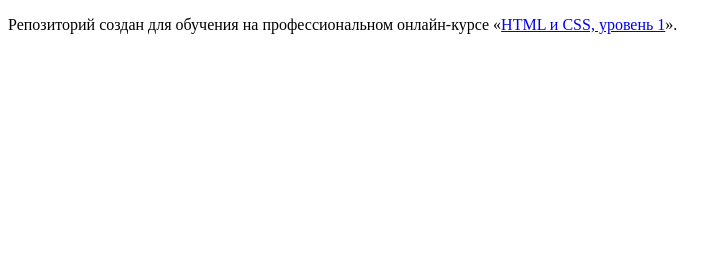
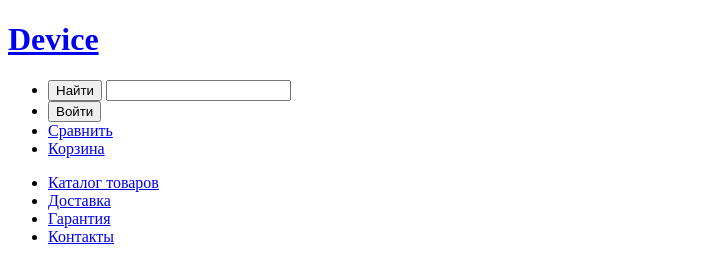
Before and after one commit to webdotG/1567833-device-29, a plain HTML site: page index.html in a window 1280 px wide. Shown: the whole page, without its empty margins (0-727 px from the left). Drawn offline with Linux system fonts and the light colour scheme.

Commit message:
index header

```diff
--- a/index.html
+++ b/index.html
@@ -5,8 +5,24 @@
   <title>HTML Academy: Девайс</title>
 </head>
 <body>
-
-    <p>Репозиторий создан для обучения на профессиональном онлайн‑курсе «<a href="https://htmlacademy.ru/intensive/htmlcss">HTML и CSS, уровень 1</a>».</p>
-
+<header>
+  <a href="index.html"><h1>Device</h1></a>
+  <ul>
+    <li>
+      <button>Найти</button>
+      <input type="text" size="20"></li>
+    <li>
+      <button>Войти</button>
+    </li>
+    <li><a href="#">Сравнить</a></li>
+    <li><a href="#">Корзина</a></li>
+  </ul>
+  <ul>
+    <li><a href="Catalog.html">Каталог товаров</a</li>
+    <li><a href="#">Доставка</a></li>
+    <li><a href="#">Гарантия</a></li>
+    <li><a href="#">Контакты</a></li>
+  </ul>
+</header>
 </body>
 </html>
```
Also changed, not shown: 1 other file. Lines whose indentation alone changed are shown as unchanged.
